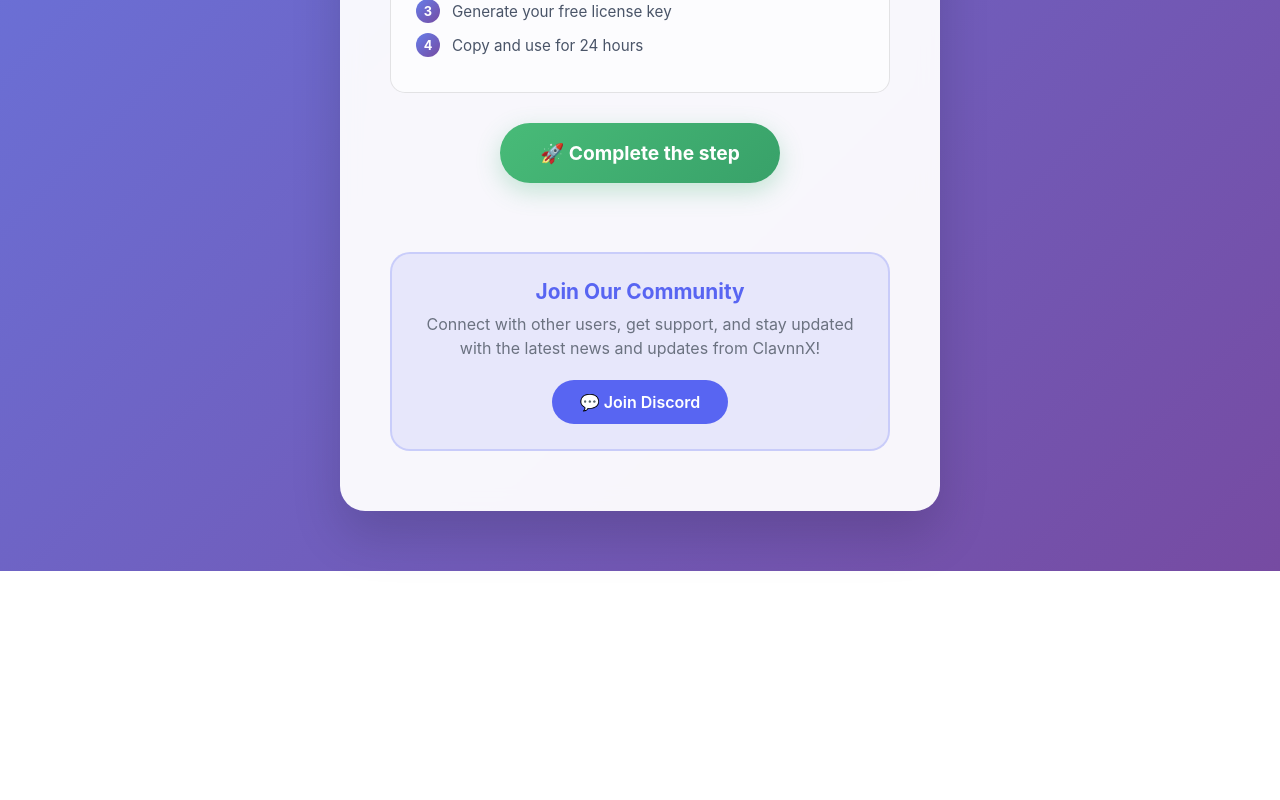
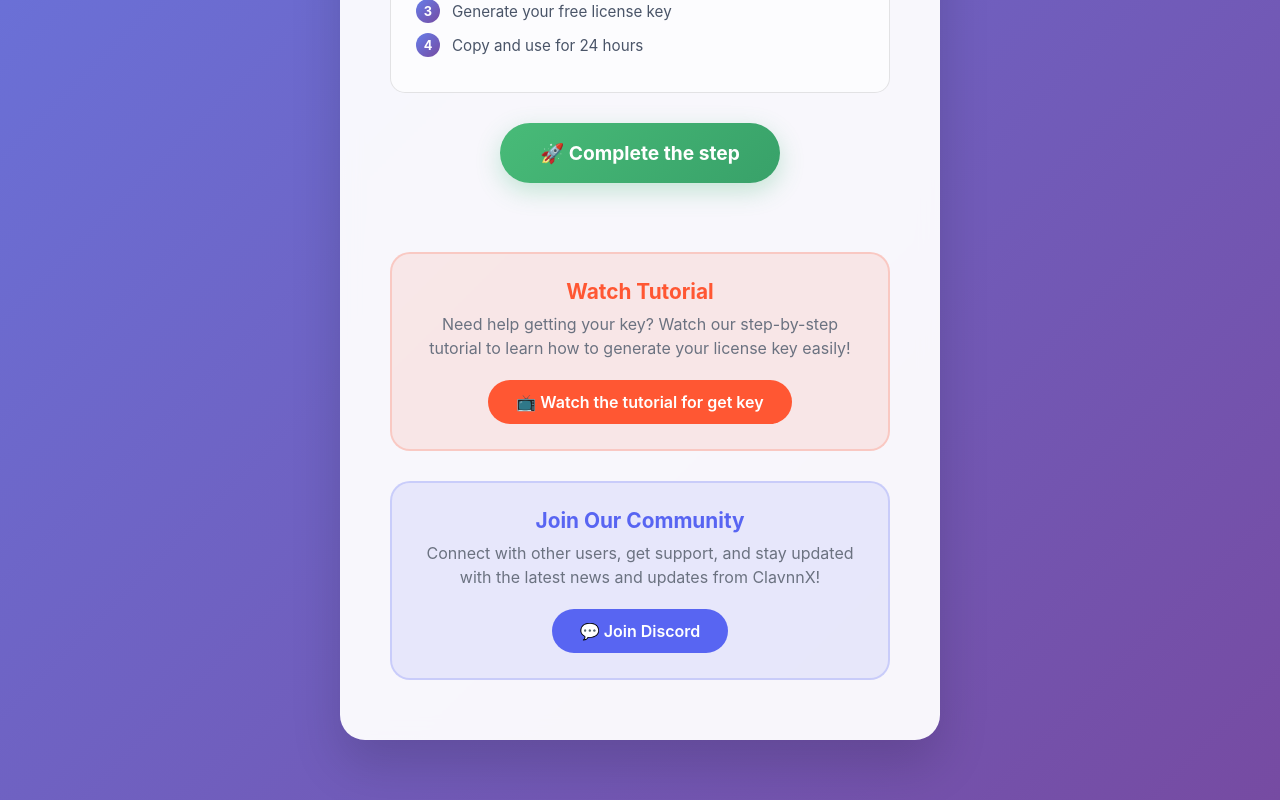
Before and after one commit to ClavnnXscript/key, a Next.js app: page /homepage in a window 1280 px wide. Shown: the part 779-1579 px from the top of the page. Before the commit the page ends 1350 px from the top, so only its background shows below. Built offline with nearby package versions, Linux system fonts and the light colour scheme.

Commit message:
Update homepage.js

```diff
--- a/pages/homepage.js
+++ b/pages/homepage.js
@@ -73,6 +73,23 @@ export default function Homepage() {
             transition: all 0.3s ease;
         }
         .discord-button:hover { background: #4752c4; transform: translateY(-2px); }
+        .tutorial-section { background: rgba(255, 87, 51, 0.1); border: 2px solid rgba(255, 87, 51, 0.2); border-radius: 20px; padding: 25px; margin-top: 30px; }
+        .tutorial-title { font-size: 1.3rem; font-weight: 700; color: #ff5733; margin-bottom: 8px; display: flex; align-items: center; justify-content: center; gap: 10px; }
+        .tutorial-desc { color: #6b7280; font-size: 1rem; margin-bottom: 20px; line-height: 1.5; }
+        .tutorial-button {
+            background: #ff5733;
+            color: white;
+            padding: 12px 28px;
+            border-radius: 25px;
+            font-size: 1rem;
+            font-weight: 600;
+            text-decoration: none;
+            display: inline-flex;
+            align-items: center;
+            gap: 8px;
+            transition: all 0.3s ease;
+        }
+        .tutorial-button:hover { background: #e04527; transform: translateY(-2px); }
         .steps { background: rgba(255, 255, 255, 0.6); border-radius: 15px; padding: 25px; margin: 30px 0; border: 1px solid rgba(0, 0, 0, 0.1); }
         .steps-title { font-size: 1.2rem; font-weight: 700; color: #2d3748; margin-bottom: 15px; }
         .step { display: flex; align-items: center; gap: 12px; margin-bottom: 10px; color: #4a5568; font-size: 0.95rem; }
@@ -113,6 +130,16 @@ export default function Homepage() {
             🚀 Complete the step
           </a>
 
+          <div className="tutorial-section">
+            <div className="tutorial-title">Watch Tutorial</div>
+            <div className="tutorial-desc">
+              Need help getting your key? Watch our step-by-step tutorial to learn how to generate your license key easily!
+            </div>
+            <a href="https://youtu.be/ygUpx2VuoGc?si=y3_Gq5UOqBtLNkO3" target="_blank" className="tutorial-button">
+              📺 Watch the tutorial for get key
+            </a>
+          </div>
+
           <div className="discord-section">
             <div className="discord-title">Join Our Community</div>
             <div className="discord-desc">
@@ -126,4 +153,4 @@ export default function Homepage() {
       </div>
     </>
   );
-  }
+}
```
